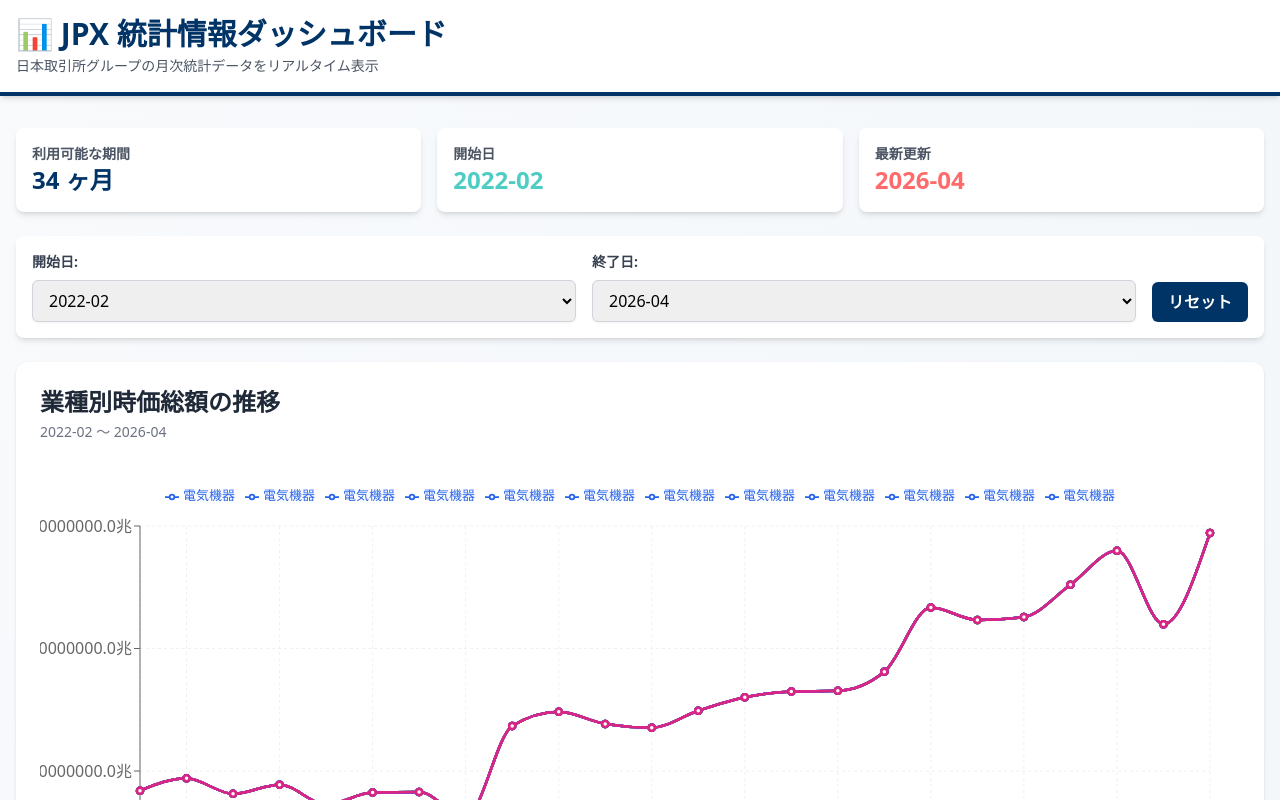
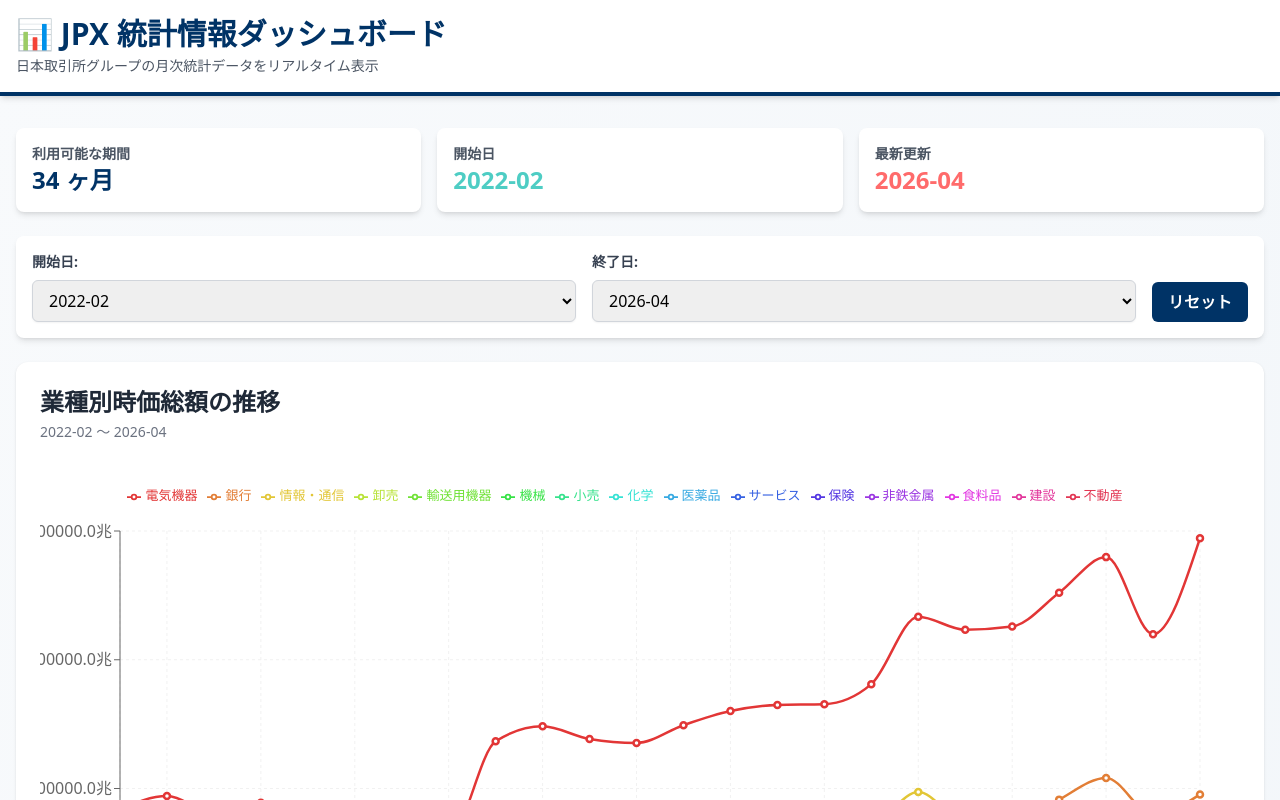
Before and after one commit to pokemonget/kabu, a Next.js app: page / in a window 1280 px wide. Shown: the top 800 px of the page. Built offline with nearby package versions, Linux system fonts and the light colour scheme.

Commit message:
Update MarketCapByIndustryChart.tsx

```diff
--- a/components/MarketCapByIndustryChart.tsx
+++ b/components/MarketCapByIndustryChart.tsx
@@ -25,63 +25,60 @@
 }
 
 export default function MarketCapByIndustryChart({ data, startDate, endDate }: Props) {
-  // 時系列データとして整形 + 凡例の順序を固定（時価総額降順）
   const chartData = useMemo(() => {
     if (!data || data.length === 0) return []
 
     const dates = [...new Set(data.map(d => d.date))].sort()
 
-    // 日付範囲でフィルタ
-    const filteredDates = dates.filter(date =>
-      date >= startDate && date <= endDate
-    )
+    const filteredDates = dates.filter(date => date >= startDate && date <= endDate)
 
-    // 日付ごとにグループ化
-    const grouped = filteredDates.map(date => {
-      const items = data.filter(d => d.date === date)
-      const obj: any = { date }
+    return filteredDates.map(date => {
+      const itemsForDate = data.filter(d => d.date === date)
+      const row: any = { date }
 
-      // 時価総額降順でソートして上位業種を優先表示
-      const sorted = [...items].sort((a, b) => b.market_cap - a.market_cap)
+      // 時価総額降順でソートして登録
+      const sorted = [...itemsForDate].sort((a, b) => b.market_cap - a.market_cap)
 
       sorted.forEach(item => {
-        obj[item.industry] = item.market_cap
+        row[item.industry] = Number(item.market_cap)
       })
-      return obj
+
+      return row
     })
-
-    return grouped
   }, [data, startDate, endDate])
 
-  // 凡例の順序を固定（時価総額が大きい順）
+  // 凡例の順序を固定（時価総額大きい順）
   const legendPayload = useMemo(() => {
     if (!data || data.length === 0) return []
 
-    const latest = [...data]
+    const latestDate = [...new Set(data.map(d => d.date))].sort().reverse()[0]
+    const latestData = data.filter(d => d.date === latestDate)
+
+    return latestData
       .sort((a, b) => b.market_cap - a.market_cap)
-      .slice(0, 12) // 上位12業種まで表示（多すぎると見にくい）
-
-    return latest.map(item => ({
-      value: item.industry,
-      type: 'line' as const,
-      color: '#2563eb', // 必要なら色を業種ごとに変えても可
-    }))
+      .slice(0, 15) // 上位15業種まで
+      .map((item, index) => ({
+        value: item.industry,
+        type: 'line' as const,
+        color: `hsl(${(index * 25) % 360}, 75%, 55%)`,
+      }))
   }, [data])
 
   const CustomTooltip = ({ active, payload, label }: any) => {
     if (active && payload && payload.length) {
       return (
-        <div className="bg-white border border-gray-300 rounded-lg shadow-lg p-3 text-sm max-w-xs">
-          <p className="font-bold mb-2">{label}</p>
+        <div className="bg-white border border-gray-200 rounded-lg shadow-xl p-4 text-sm max-w-md">
+          <p className="font-bold text-lg mb-3 border-b pb-2">{label}</p>
           {payload
+            .filter((p: any) => p.value != null)
             .sort((a: any, b: any) => b.value - a.value)
             .map((entry: any, i: number) => (
-              <p key={i} className="flex justify-between gap-4">
-                <span>{entry.name}</span>
+              <div key={i} className="flex justify-between gap-6 py-0.5">
+                <span className="font-medium">{entry.name}</span>
                 <span className="font-mono text-blue-600">
-                  {entry.value?.toLocaleString() || 0} 百万円
+                  {Number(entry.value).toLocaleString()} 百万円
                 </span>
-              </p>
+              </div>
             ))}
         </div>
       )
@@ -89,55 +86,43 @@
     return null
   }
 
-  if (chartData.length === 0) {
-    return <div className="text-center py-12 text-gray-500">データがありません</div>
-  }
-
   return (
     <div className="bg-white rounded-xl shadow p-6">
       <div className="mb-6">
         <h2 className="text-2xl font-bold text-gray-800">業種別時価総額の推移</h2>
-        <p className="text-sm text-gray-500 mt-1">
-          {startDate} ～ {endDate}
-        </p>
+        <p className="text-sm text-gray-500 mt-1">{startDate} ～ {endDate}</p>
       </div>
 
-      <ResponsiveContainer width="100%" height={600}>
-        <LineChart data={chartData} margin={{ top: 20, right: 30, bottom: 20, left: 40 }}>
-          <CartesianGrid strokeDasharray="3 3" stroke="#f0f0f0" />
-
+      <ResponsiveContainer width="100%" height={620}>
+        <LineChart data={chartData} margin={{ top: 20, right: 40, bottom: 10, left: 20 }}>
+          <CartesianGrid strokeDasharray="3 3" stroke="#f1f1f1" />
           <XAxis dataKey="date" />
-
-          <YAxis
-            tickFormatter={(value) => `${(value / 1_000_000).toFixed(1)}兆`}
-          />
+          <YAxis tickFormatter={(v) => `${(v / 1_000_000).toFixed(1)}兆`} />
 
           <Tooltip content={<CustomTooltip />} />
 
-          {/* 凡例を上部に配置 + 順序を固定 */}
           <Legend
             verticalAlign="top"
             align="center"
             payload={legendPayload}
             wrapperStyle={{
-              paddingBottom: 20,
+              paddingBottom: 25,
               fontSize: '13px',
-              maxHeight: '180px',
-              overflow: 'auto',
+              maxHeight: '200px',
+              overflowY: 'auto',
             }}
           />
 
-          {/* 各業種のライン（上位のものだけ描画） */}
-          {legendPayload.map((entry, index) => (
+          {legendPayload.map((entry) => (
             <Line
               key={entry.value}
               type="monotone"
               dataKey={entry.value}
-              name={entry.value}
-              stroke={`hsl(${(index * 30) % 360}, 70%, 50%)`}
+              stroke={entry.color}
               strokeWidth={2.5}
               dot={{ r: 3 }}
-              activeDot={{ r: 5 }}
+              activeDot={{ r: 6 }}
+              name={entry.value}
             />
           ))}
         </LineChart>
```
